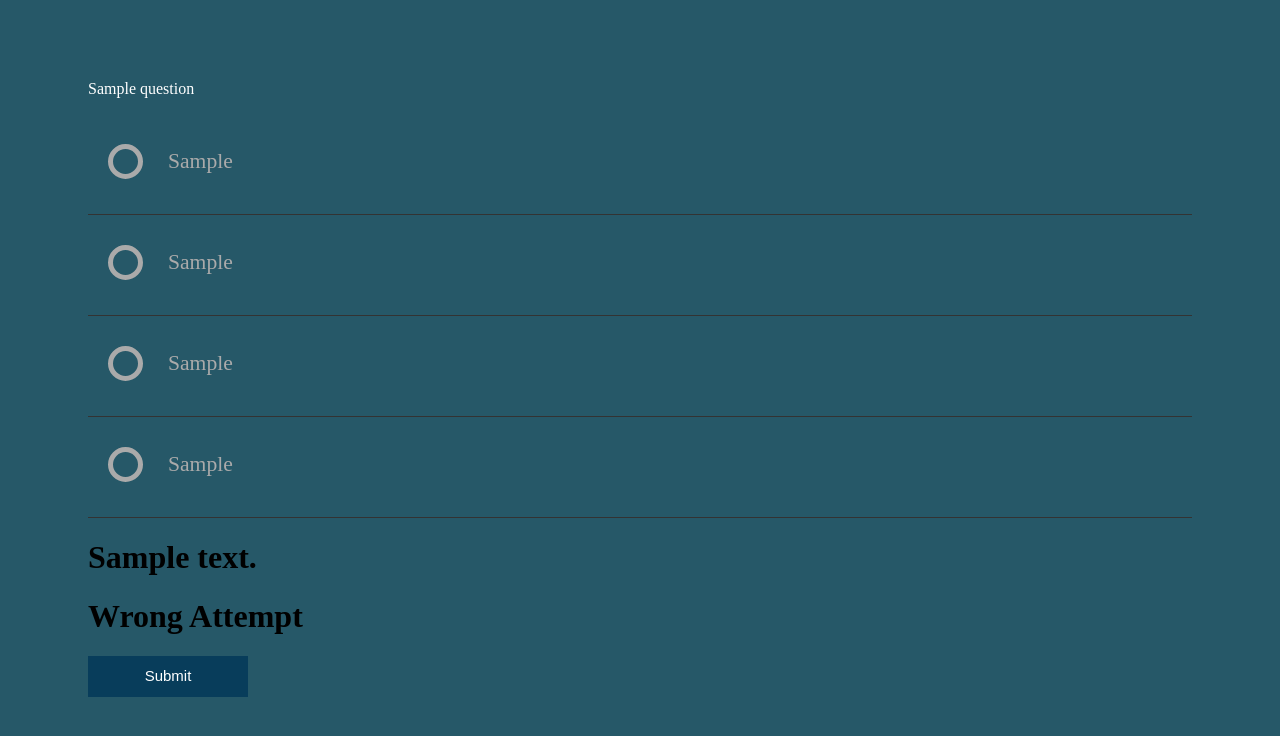
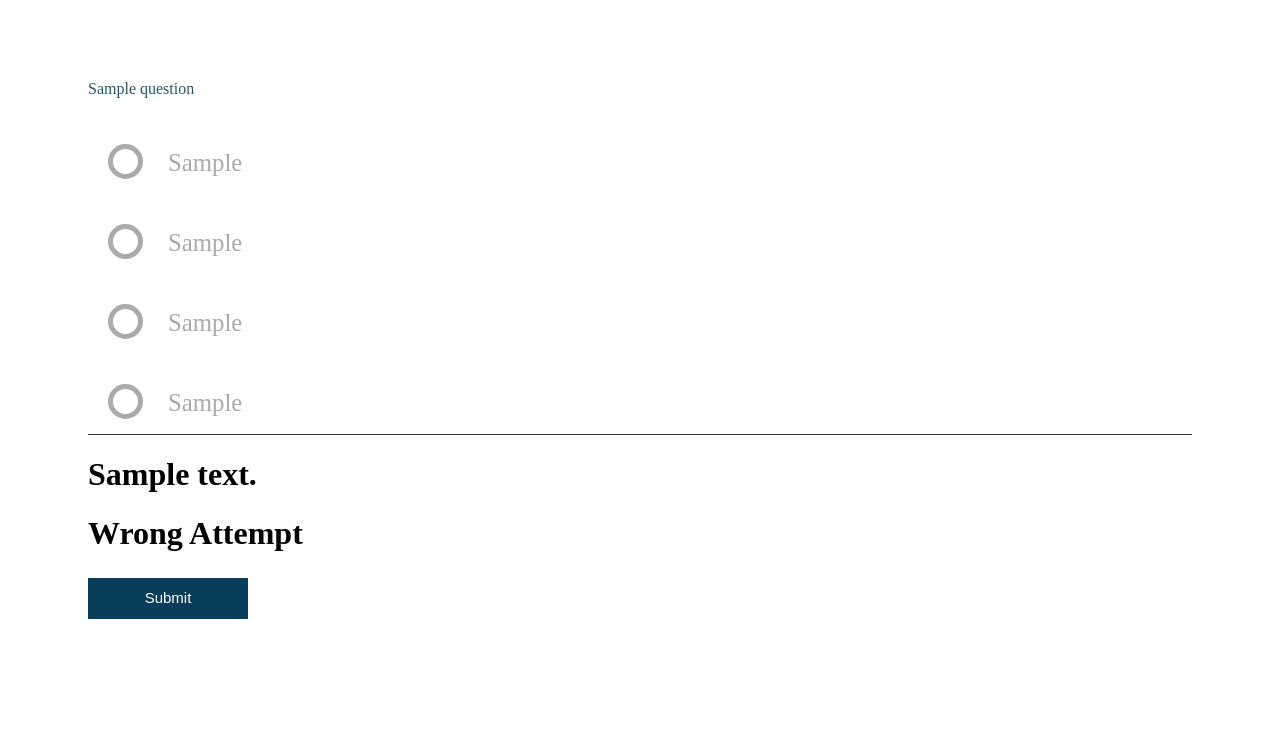
Before and after one commit to saitejach127/NitwESServer, a Django app: template NitwEs/templates/quiz/exam.html in a window 1280 px wide. Shown: the top 736 px of the page. Run offline with Django 3.2, Linux system fonts and the light colour scheme; the template is opened without the code that fills it: most values are stand-ins (such as "Sample title", 1, 10 or a date in 2020).

Commit message:
new_form

```diff
--- a/NitwEs/quiz/views.py
+++ b/NitwEs/quiz/views.py
@@ -16,6 +16,7 @@ def exam(request):
 			r = {}
 			r['correct'] = False
 			r['ans'] = request.POST[str(qes.pk)]
+			print(request.POST[str(qes.pk)])
 			if qes.answer == request.POST[str(qes.pk)]:
 				r['correct'] = True
 				score+=1
--- a/NitwEs/templates/quiz/exam.html
+++ b/NitwEs/templates/quiz/exam.html
@@ -26,11 +26,15 @@
            border-left-style: none;
            color: #fff;
            font-size: 15px;
+           margin-top: 5px;
          }
         .form input[type="submit"]:hover,
         .form input[type="button"]:hover{
            background: #2bc6ce;
            border-bottom: 2px solid #2bc6ce
+         }
+         .options{
+         	border-bottom: 1px solid #333;
          }
          ul li{
          color: #AAAAAA;
@@ -38,8 +42,8 @@
          position: relative;
          float: left;
          width: 100%;
-         height: 100px;
-	     border-bottom: 1px solid #333;
+         height: 80px;
+	     border-bottom: 0px solid #333;
          }
          ul li input[type=radio]{
          position: absolute;
@@ -48,17 +52,17 @@
          ul li label{
          display: block;
          position: relative;
-         font-weight: 300;
-         font-size: 1.35em;
+         font-weight: 30;
+         font-size: 1.55em;
          padding: 25px 25px 25px 80px;
          margin: 10px auto;
-         height: 30px;
+         height: 10px;
          z-index: 9;
          cursor: pointer;
          -webkit-transition: all 0.25s linear;
          }
          ul li:hover label{
-	color: #FFFFFF;
+	color: #265868;
 }
 
 ul li .check{
@@ -76,7 +80,7 @@ ul li .check{
 }
 
 ul li:hover .check {
-  border: 5px solid #FFFFFF;
+  border: 5px solid #265868;
 }
 
 ul li .check::before {
@@ -108,7 +112,7 @@ input[type=radio]:checked ~ label{
 	</style>
 
 </head>
-<body style="background-color: #265868">
+<body style="background-color: white">
 <div class="container-fluid">
 <div class="form" style="max-width: 80rem; margin: 5rem;">
 
@@ -117,34 +121,34 @@ input[type=radio]:checked ~ label{
 	{% csrf_token %}
 	{% if zipped %}
 		{% for question,answer in zipped %}
-		<div class="question" style="background-color: #265868; color: white" >
+		<div class="question" style="color:#265868" >
 			<p>{{question.question}}</p>
 		</div>
 		<div class="options" style="color: white">
 			<ul>
 				<li>
-			      <input type="radio" name="{{question.pk}}" id="op1{{ forloop.counter}}">
+			      <input type="radio" name="{{question.pk}}" id="op1{{ forloop.counter}}" value="op1">
 			      <label for="op1{{ forloop.counter}}">
 				     {{question.op1}}<br>
 			      </label>
 			      <div class="check"><div class="inside"></div></div>
 		        </li>
 		        <li>
-			      <input type="radio" name="{{question.pk}}" id="op2{{ forloop.counter}}">
+			      <input type="radio" name="{{question.pk}}" id="op2{{ forloop.counter}}" value="op2">
 			      <label for="op2{{ forloop.counter}}">
 			      	 {{question.op2}}<br>
 			      </label>
 			      <div class="check"><div class="inside"></div></div>
 			    </li>
 			    <li>
-			      <input type="radio" name="{{question.pk}}" id="op3{{ forloop.counter}}">
+			      <input type="radio" name="{{question.pk}}" id="op3{{ forloop.counter}}" value="op3">
                   <label for="op3{{ forloop.counter}}">
 			         {{question.op3}}<br>
 			      </label>
 			      <div class="check"><div class="inside"></div></div>
 			    </li>
 			    <li>
-			      <input type="radio" name="{{question.pk}}" id="op4{{ forloop.counter}}">
+			      <input type="radio" name="{{question.pk}}" id="op4{{ forloop.counter}}" value="op4">
 			      <label for="op4{{ forloop.counter}}">
 			      	{{question.op4}}<br>
 			      </label>
@@ -167,34 +171,34 @@ input[type=radio]:checked ~ label{
 	{% else %}
 
 		{% for question in questions %}
-		<div class="question" style="background-color: #265868; color: white; font-size: 25px" >
+		<div class="question" style="color:#265868; font-size: 25px" >
 			<p>{{question.question}}</p>
 		</div>
 		<div class="options" style="color: white">
 				<ul>
 				<li>
-			      <input type="radio" name="{{question.pk}}" id="op1{{ forloop.counter}}">
+			      <input type="radio" name="{{question.pk}}" id="op1{{ forloop.counter}}" value="op1">
 			      <label for="op1{{ forloop.counter}}">
 				     {{question.op1}}<br>
 			      </label>
 			      <div class="check"><div class="inside"></div></div>
 		        </li>
 		        <li>
-			      <input type="radio" name="{{question.pk}}" id="op2{{ forloop.counter}}">
+			      <input type="radio" name="{{question.pk}}" id="op2{{ forloop.counter}}" value="op2">
 			      <label for="op2{{ forloop.counter}}">
 			      	 {{question.op2}}<br>
 			      </label>
 			      <div class="check"><div class="inside"></div></div>
 			    </li>
 			    <li>
-			      <input type="radio" name="{{question.pk}}" id="op3{{ forloop.counter}}">
+			      <input type="radio" name="{{question.pk}}" id="op3{{ forloop.counter}}" value="op3">
                   <label for="op3{{ forloop.counter}}">
 			         {{question.op3}}<br>
 			      </label>
 			      <div class="check"><div class="inside"></div></div>
 			    </li>
 			    <li>
-			      <input type="radio" name="{{question.pk}}" id="op4{{ forloop.counter}}">
+			      <input type="radio" name="{{question.pk}}" id="op4{{ forloop.counter}}" value="op4">
 			      <label for="op4{{ forloop.counter}}">
 			      	{{question.op4}}<br>
 			      </label>
```
